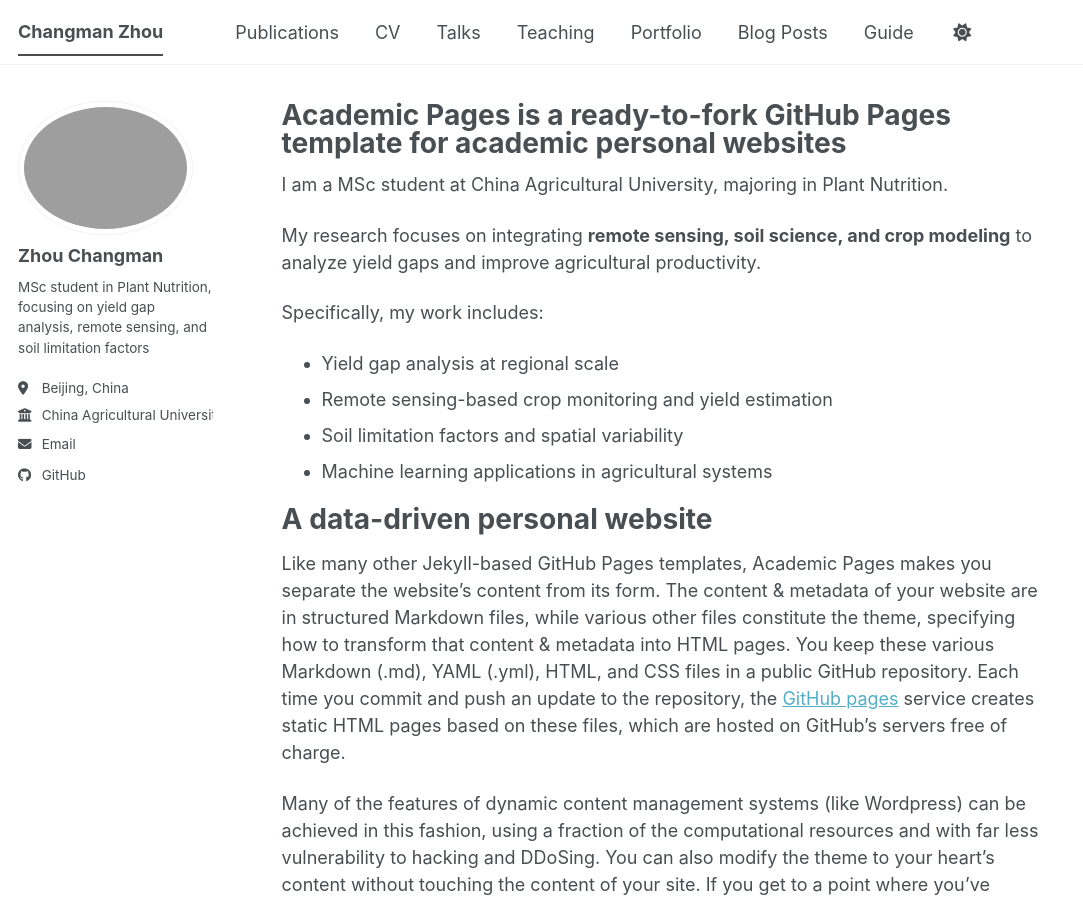
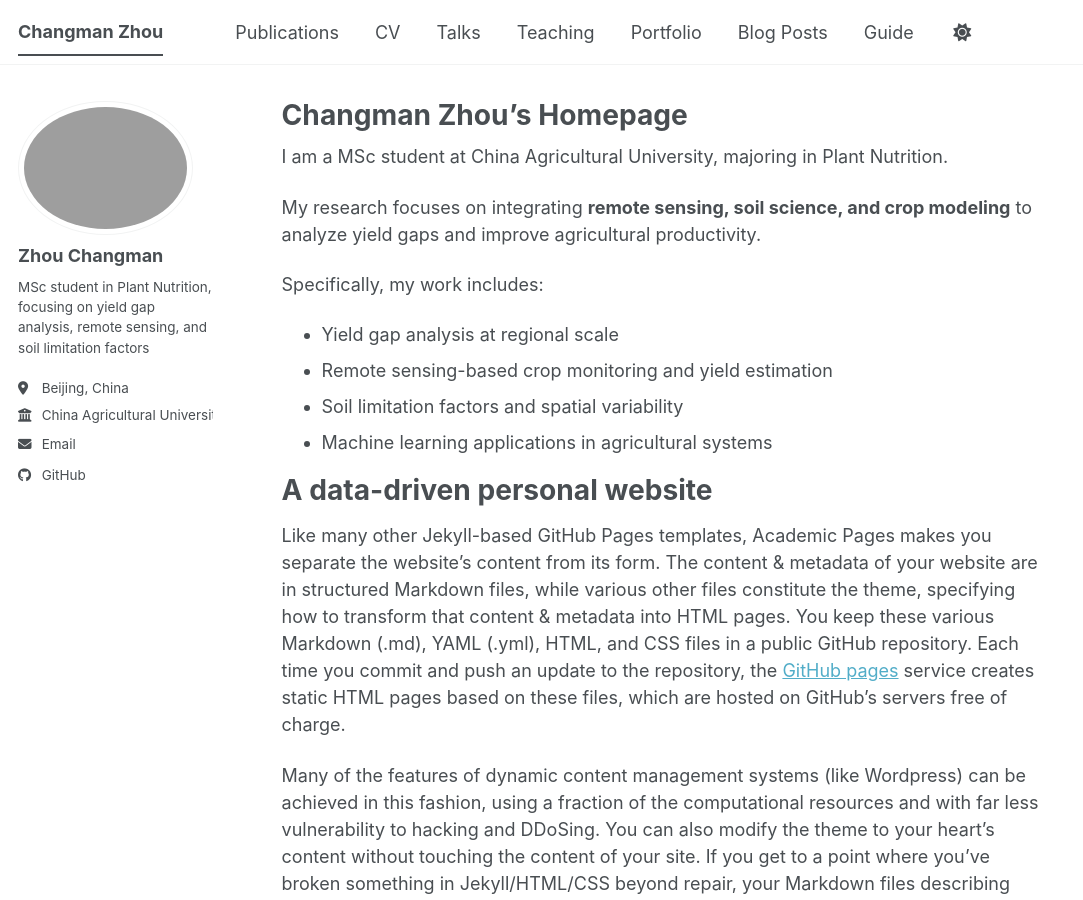
Before and after one commit to changmanzhou/changmanzhou.github.io, a Jekyll site: the page built from _pages/about.md, in a window 1280 px wide and 900 px high. Shown: the whole window, without its empty margins (0-1083 px from the left). Built offline with Jekyll 4.4.1, drawn with Linux system fonts in a browser that asks for light colours; a script bundle is joined from its source files by our own code; library files that are not in the unit come from our copies.

Commit message:
Update about.md

```diff
--- a/_pages/about.md
+++ b/_pages/about.md
@@ -1,6 +1,6 @@
 ---
 permalink: /
-title: "Academic Pages is a ready-to-fork GitHub Pages template for academic personal websites"
+title: "Changman Zhou's Homepage"
 author_profile: true
 redirect_from:
   - /about/
```
